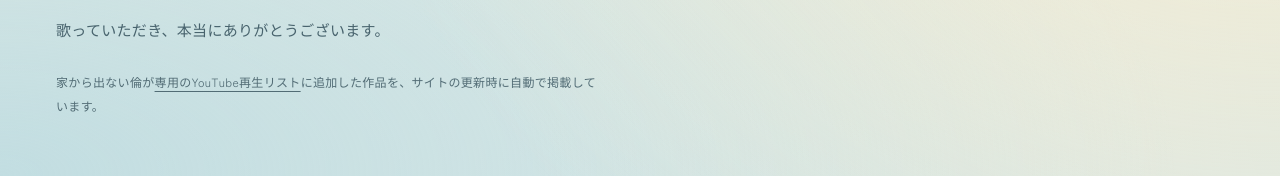
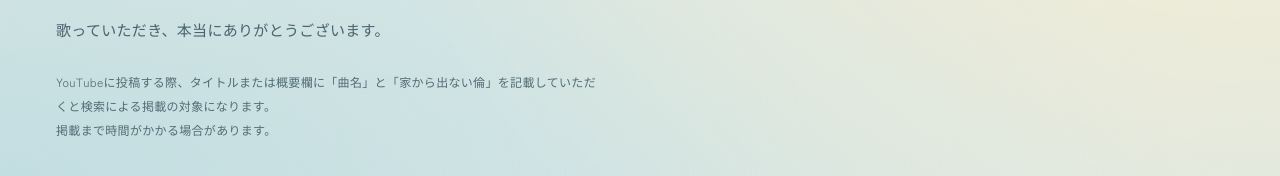
Before and after one commit to iekaradenairin/iekaradenai-site, a Next.js app: page /works/covers in a window 1280 px wide. Shown: the part 462-638 px from the top of the page. Built offline with nearby package versions, Linux system fonts and the light colour scheme.

Commit message:
docs: explain automatic voices discovery on works page

```diff
--- a/components/site/WorksExperience.tsx
+++ b/components/site/WorksExperience.tsx
@@ -49,7 +49,8 @@ export default function WorksExperience({ works, covers, coversPlaylistUrl, chil
           </p>
           {isCovers ? (
             <p className="note works-intro__rule">
-              家から出ない倫が{coversPlaylistUrl ? <a href={coversPlaylistUrl} target="_blank" rel="noopener noreferrer">専用のYouTube再生リスト</a> : '専用のYouTube再生リスト'}に追加した作品を、サイトの更新時に自動で掲載しています。
+              YouTubeに投稿する際、タイトルまたは概要欄に「曲名」と「家から出ない倫」を記載していただくと検索による掲載の対象になります。
+              <br />掲載まで時間がかかる場合があります。
             </p>
           ) : null}
         </div>
```
